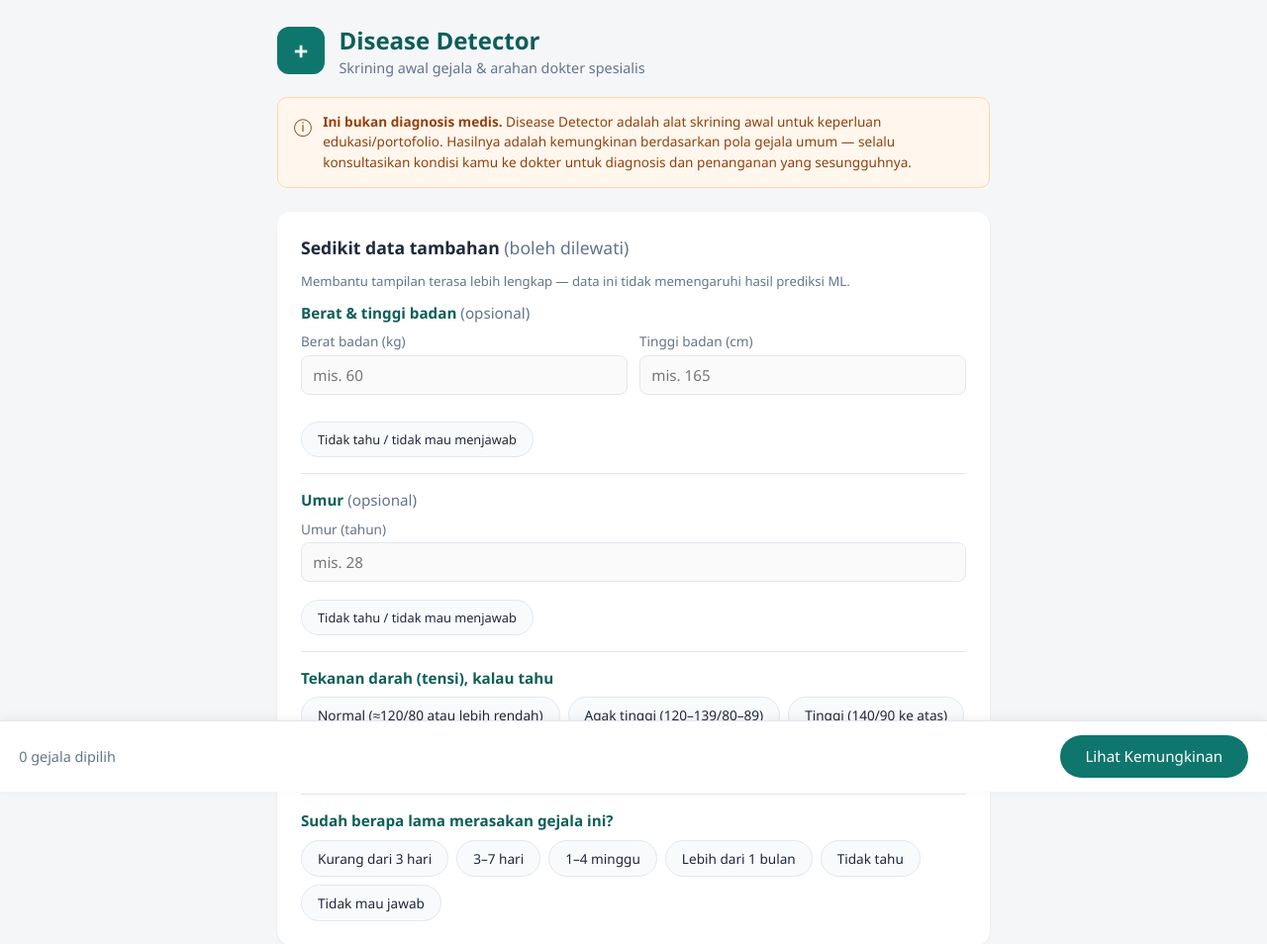
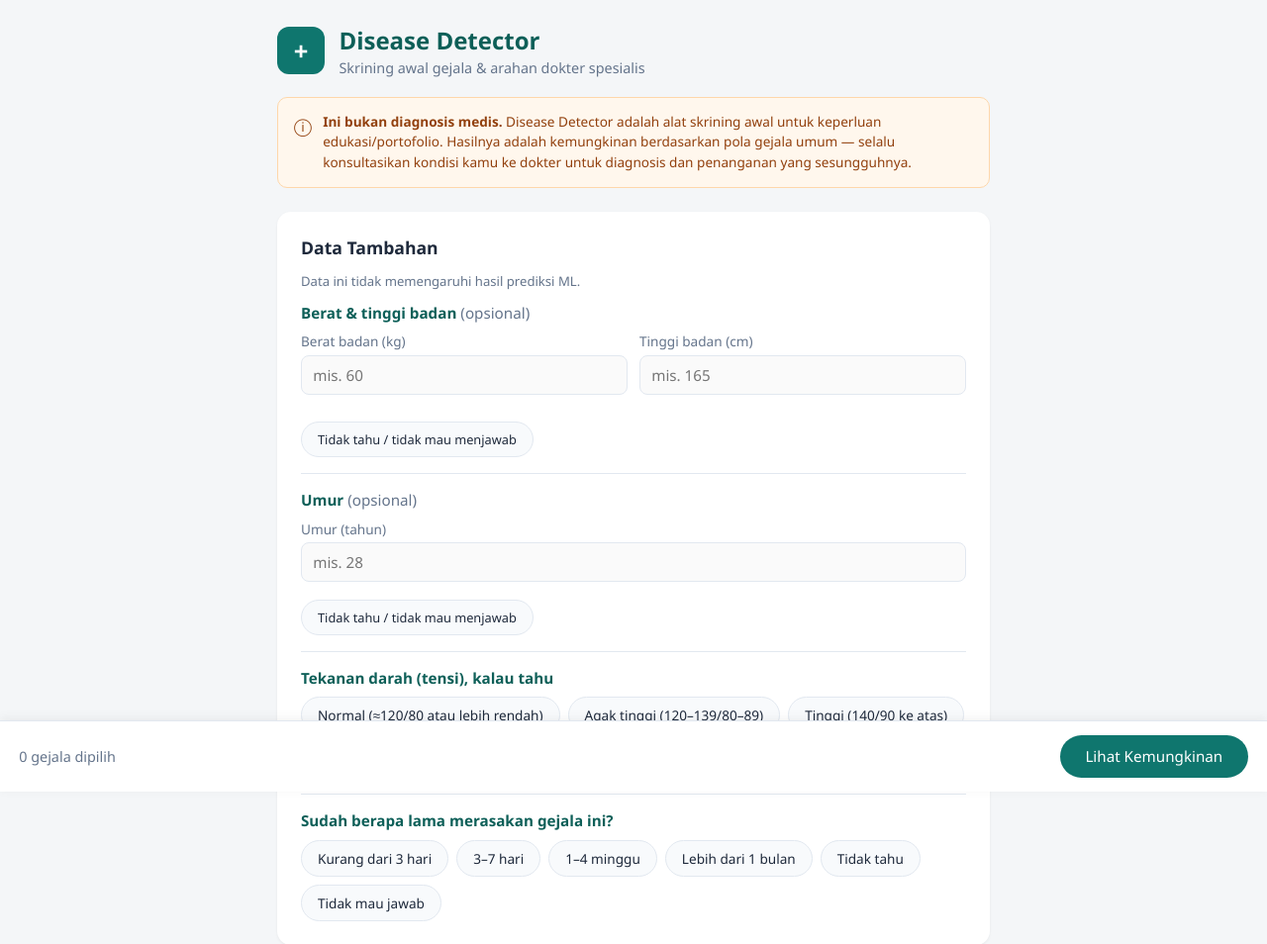
Before and after one commit to jasonalexander-png/Disease-Detector, a Flask app: page / in a window 1280 px wide. Shown: the top 954 px of the page at 99% size. Run offline with Flask 3, Linux system fonts and the light colour scheme; parts of the project's set-up code (start-up, migrations or seed data) failed here and were passed over.

Commit message:
Update index.html

```diff
--- a/webapp/templates/index.html
+++ b/webapp/templates/index.html
@@ -27,8 +27,8 @@
   <form id="predict-form">
 
     <section class="card">
-      <h2>Sedikit data tambahan <span class="muted">(boleh dilewati)</span></h2>
-      <p class="muted small">Membantu tampilan terasa lebih lengkap — data ini tidak memengaruhi hasil prediksi ML.</p>
+      <h2>Data Tambahan <span class="muted"></span></h2>
+      <p class="muted small">Data ini tidak memengaruhi hasil prediksi ML.</p>
 
       <div class="field-group">
         <h3>Berat &amp; tinggi badan <span class="muted">(opsional)</span></h3>
```
